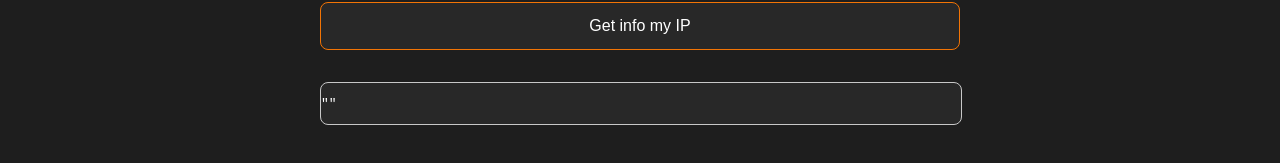
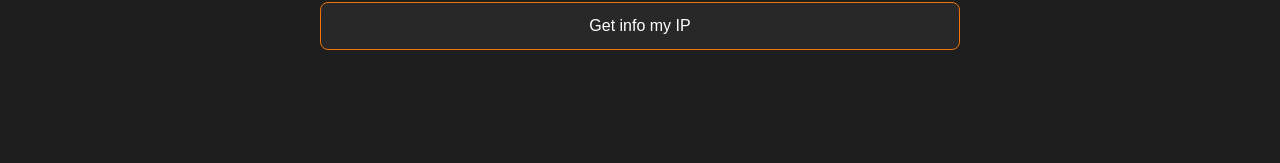
Before and after one commit to JSisques/IP-Detective, a React (Create React App) app: page / in a window 1280 px wide. Shown: the part 347-510 px from the top of the page. Built offline with nearby package versions, Linux system fonts and the light colour scheme.

Commit message:
Update DisplayData.jsx

```diff
--- a/src/components/DisplayData/DisplayData.css
+++ b/src/components/DisplayData/DisplayData.css
@@ -7,6 +7,10 @@
     border-radius: 0.5em;
 }
 
+.display-data-container.hidden{
+    display: none;
+}
+
 .display-data-pre{
     white-space: pre-wrap;
     text-align: left;
--- a/src/components/DisplayData/DisplayData.jsx
+++ b/src/components/DisplayData/DisplayData.jsx
@@ -4,7 +4,7 @@ import "./DisplayData.css"
 export default function DisplayData(props) {
   return (
     <>
-      <div className="display-data-container">
+      <div className={props.hidden ? 'display-data-container hidden' : 'display-data-container'}>
         <pre className='display-data-pre'>
           {props.data}
         </pre>
--- a/src/components/Form/Form.jsx
+++ b/src/components/Form/Form.jsx
@@ -9,6 +9,8 @@ export default function Form() {
 
   const [data, setData] = useState('')
   const [inputValue, setInputValue] = useState('')
+
+  console.log(data)
 
   function fetchApi(myIp) {
     const url = myIp ? "https://ip-geo-location.p.rapidapi.com/ip/check?format=json" : "https://ip-geo-location.p.rapidapi.com/ip/" + inputValue + "?format=json";
@@ -43,7 +45,7 @@ export default function Form() {
         <Input labelText="IP Address" placeholder="Write an IP address" hint="For example: 192.168.1.2" onChange={function (e) { getInputValue(e) }} />
         <Button text="Retrieve data!" primary={true} handleMethod={function (e) { fetchApi(false) }} />
         <Button text="Get info my IP" handleMethod={function (e) { fetchApi(true) }} />
-            {data != null ? <DisplayData data={JSON.stringify(data, null, 2)} /> : ""}
+            {data != '' ? <DisplayData hidden={false} data={JSON.stringify(data, null, 2)} /> : <DisplayData hidden={true} data={JSON.stringify(data, null, 2)} />}
       </div>
     </>
   )
```
Also changed, not shown: 1 other file (tests, documents, lock files or other folders).
